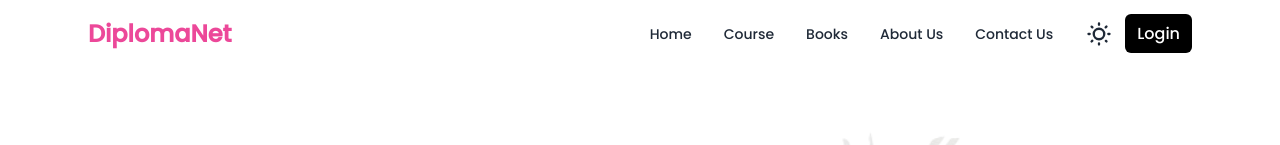
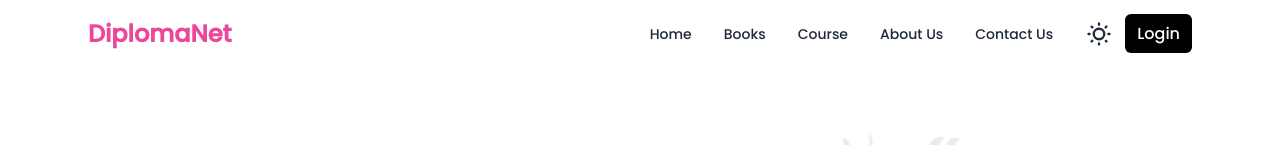
Before and after one commit to Nitesh-Giri/LPUSmartNotes, a React (Vite) app in the folder Frontend/: page / in a window 1280 px wide. Shown: the top 145 px of the page. Built offline with nearby package versions, Linux system fonts and the light colour scheme; no server answers.

Commit message:
updated
Co-Authored-By: Sujit Srivastav <149666757+5ujit@users.noreply.github.com>
Co-Authored-By: NITESH KUMAR <119055912+nitesh1594@users.noreply.github.com>

```diff
--- a/Frontend/src/components/Navbar.jsx
+++ b/Frontend/src/components/Navbar.jsx
@@ -42,10 +42,10 @@ function Navbar() {
         <a href="/">Home</a>
       </li>
       <li>
-        <a href="/course">Course</a>
+        <a>Books</a>
       </li>
       <li>
-        <a>Books</a>
+        <a href="/course">Course</a>
       </li>
       <li>
         <a>About Us</a>
```
